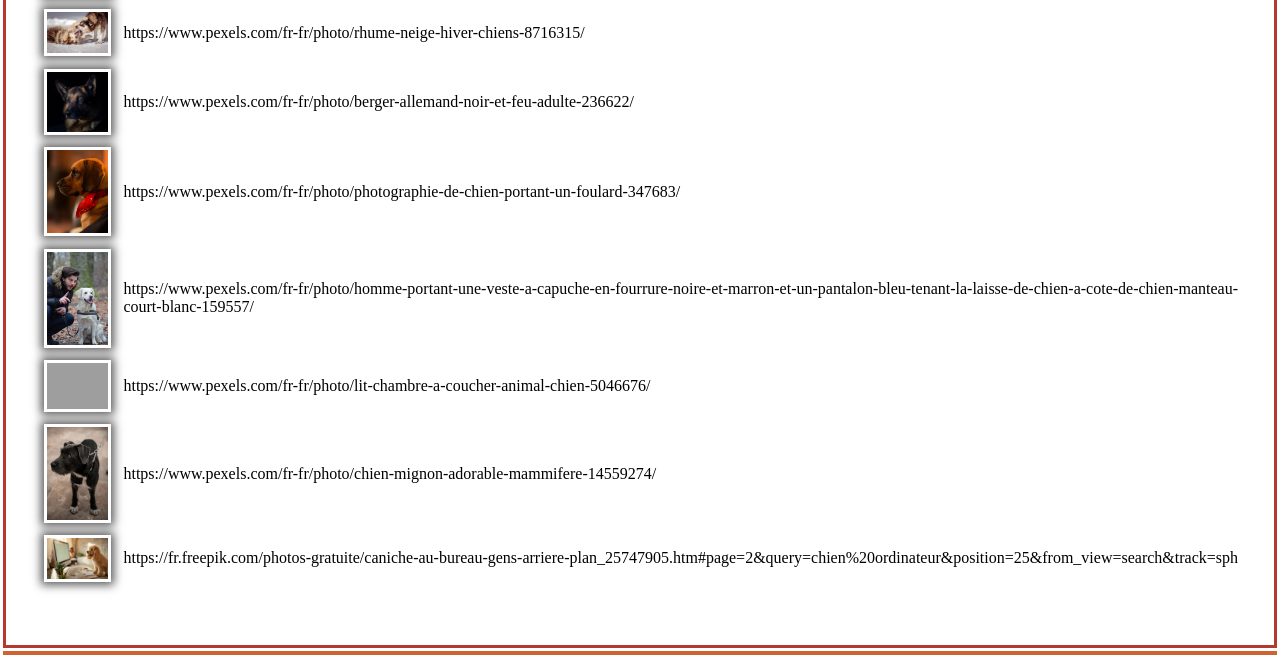
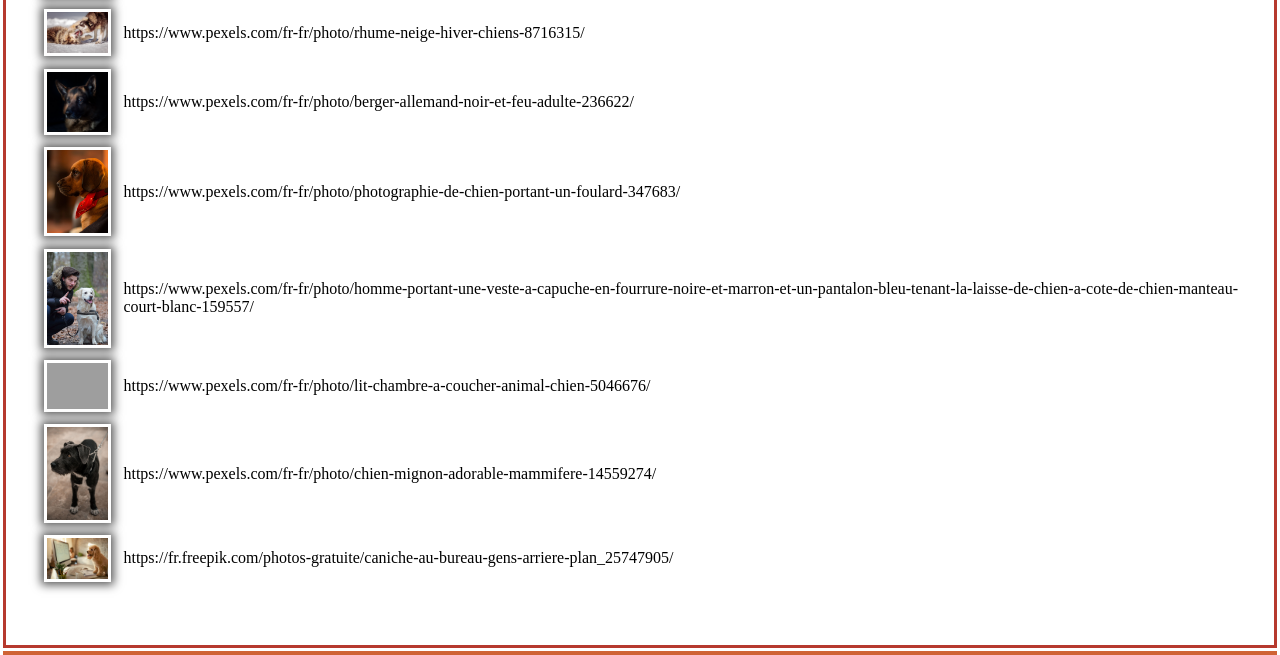
Before and after one commit to OpenclassroomsVB/EntreMetC, a plain HTML site: page pages/index7.html in a window 1280 px wide. Shown: the part 2082-2737 px from the top of the page. Drawn offline with Linux system fonts and the light colour scheme; grey boxes are pictures that could not be loaded.

Commit message:
modif dernier lien credits photos

```diff
--- a/pages/index7.html
+++ b/pages/index7.html
@@ -134,7 +134,7 @@
                 </div>
                 <div class="credits">
                     <img class="credits_photos" src="../images/poodle-at-office-desk-with-people-in-the-background-min.jpg"/>
-                    <a href="https://fr.freepik.com/photos-gratuite/caniche-au-bureau-gens-arriere-plan_25747905.htm#page=2&query=chien%20ordinateur&position=25&from_view=search&track=sph" target="_blank">https://fr.freepik.com/photos-gratuite/caniche-au-bureau-gens-arriere-plan_25747905.htm#page=2&query=chien%20ordinateur&position=25&from_view=search&track=sph</a>
+                    <a href="https://fr.freepik.com/photos-gratuite/caniche-au-bureau-gens-arriere-plan_25747905.htm#page=2&query=chien%20ordinateur&position=25&from_view=search&track=sph" target="_blank">https://fr.freepik.com/photos-gratuite/caniche-au-bureau-gens-arriere-plan_25747905/</a>
                 </div>
             </section>
         </main>
```
